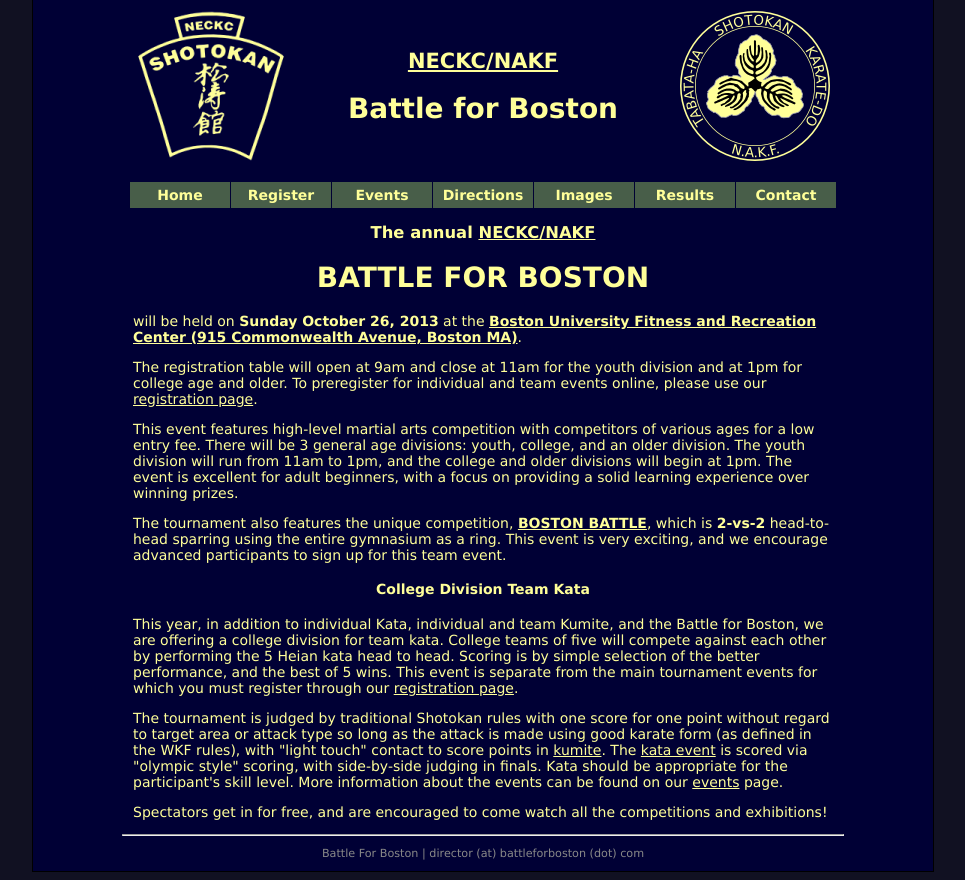
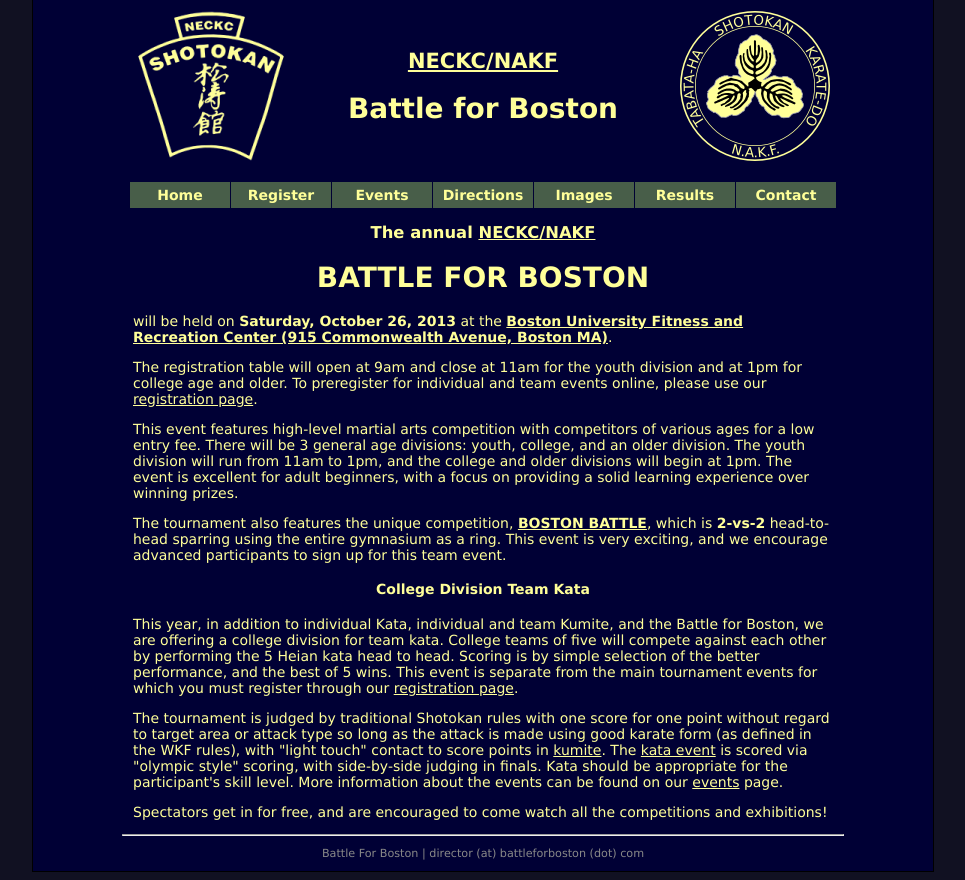
Before and after one commit to piotrf17/battleforboston, a Django app: page / in a window 1280 px wide. Shown: the whole page, without its empty margins (157-1122 px from the left). Run offline with Django 3.2, Linux system fonts and the light colour scheme.

Commit message:
fix sunday to saturday

```diff
--- a/mysite/templates/index.html
+++ b/mysite/templates/index.html
@@ -4,7 +4,7 @@
 <h3>The annual <a href="http://nakf.org">NECKC/NAKF</a></h3>
 <h1>BATTLE FOR BOSTON</h1>
 
-<p>will be held on <b>Sunday October 26, 2013</b> at
+<p>will be held on <b>Saturday, October 26, 2013</b> at
 the <b><a href="directions">Boston University Fitness and Recreation
 Center (915 Commonwealth Avenue, Boston MA)</a></b>.</p>
 
--- a/tourny/templates/tourny/register.html
+++ b/tourny/templates/tourny/register.html
@@ -7,7 +7,7 @@
 
 <h2>Overview</h2>
 
-<p>The registration tables will open at 9am on Sunday October 26th,
+<p>The registration tables will open at 9am on Saturday, October 26th,
   2013, and close at 11am for the youth division and at 1pm for
   college age and older. Boston Battle registration is allowed up
   until 1pm.</p>
```
